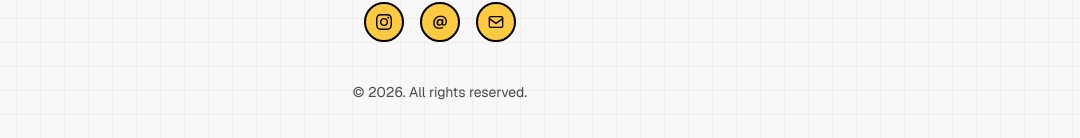
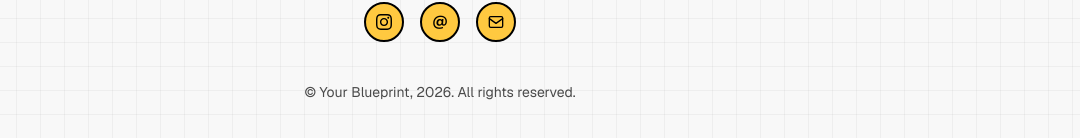
Before and after one commit to scorpiohq/my-web-app, a Next.js app: page / in a window 1280 px wide. Shown: the part 6995-7133 px from the top of the page, without its empty margins (200-1280 px from the left). Built offline with nearby package versions, Linux system fonts and the light colour scheme; no server answers.

Commit message:
footer update

```diff
--- a/components/Footer.tsx
+++ b/components/Footer.tsx
@@ -88,7 +88,7 @@ export default function Footer() {
           </a>
         </div>
 
-        <p className="text-sm text-black/70">© 2026. All rights reserved.</p>
+        <p className="text-sm text-black/70">© Your Blueprint, 2026. All rights reserved.</p>
       </div>
     </footer>
   );
--- a/components/ReportPageFooter.tsx
+++ b/components/ReportPageFooter.tsx
@@ -15,7 +15,7 @@ export default function ReportPageFooter() {
           />
         </Link>
 
-        <p className="text-sm text-black/70">© 2026. All rights reserved.</p>
+        <p className="text-sm text-black/70">© Your Blueprint, 2026. All rights reserved.</p>
       </div>
     </footer>
   );
```
